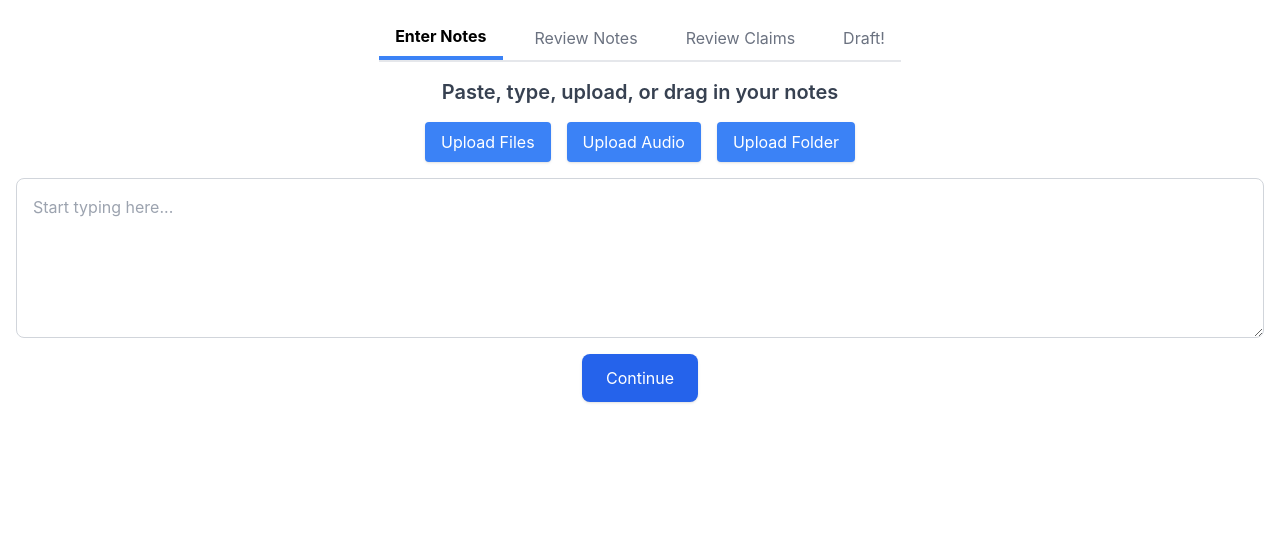
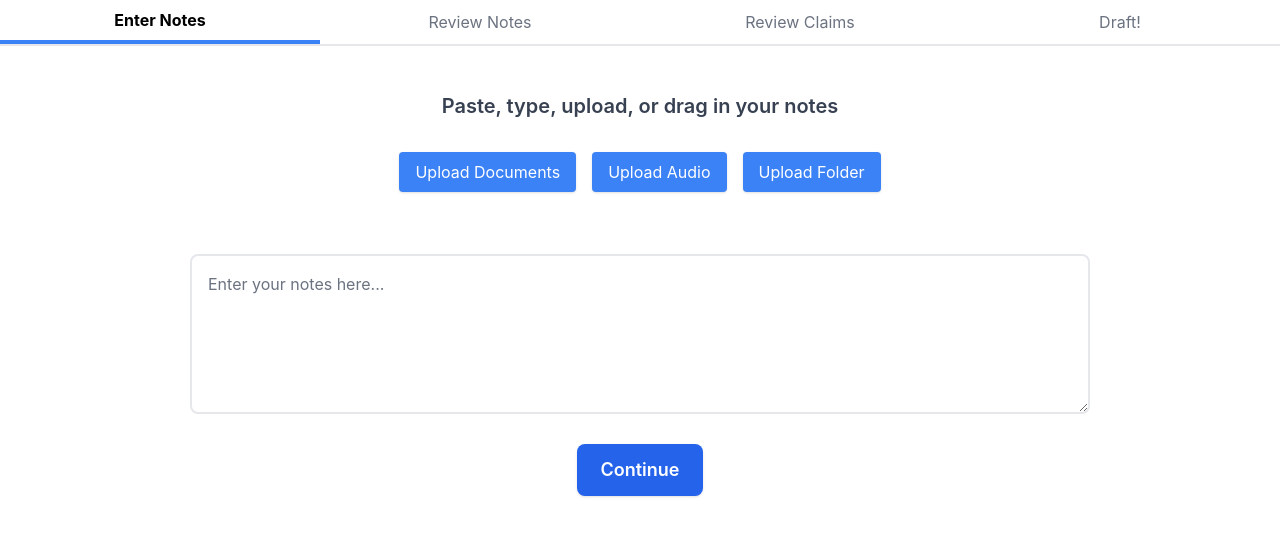
Before and after one commit to AlexeiKorolev/Mako-Frontend, a React (Create React App) app: page /#/app in a window 1280 px wide. Shown: the top 536 px of the page. Built offline with nearby package versions, Linux system fonts and the light colour scheme.

Commit message:
Enter notes UI

```diff
--- /dev/null
+++ b/src/components/tabs/DraftTab.js
@@ -0,0 +1,9 @@
+import React from 'react';
+
+export default function DraftTab() {
+    return (
+        <div className="p-4">
+            <h1 className="text-2xl font-bold">Draft!</h1>
+        </div>
+    );
+}
--- /dev/null
+++ b/src/components/tabs/EnterNotesTab.js
@@ -0,0 +1,104 @@
+import React, { useState } from 'react';
+
+export default function EnterNotesTab() {
+    const [selectedFiles, setSelectedFiles] = useState([]);
+
+    const handleFileSelect = (e) => {
+        const files = Array.from(e.target.files);
+        setSelectedFiles(prev => [...prev, ...files]);
+    };
+
+    const handleAudioSelect = (e) => {
+        const files = Array.from(e.target.files);
+        setSelectedFiles(prev => [...prev, ...files]);
+    };
+
+    const handleFolderSelect = (e) => {
+        const files = Array.from(e.target.files);
+        setSelectedFiles(prev => [...prev, ...files]);
+    };
+
+    const removeFile = (indexToRemove) => {
+        setSelectedFiles(prev => prev.filter((_, index) => index !== indexToRemove));
+    };
+
+    return (
+        <div className="flex flex-col items-center p-4">
+            {/* Title */}
+            <h1 className="text-xl font-semibold text-gray-700 mt-[30px] mb-8">
+                Paste, type, upload, or drag in your notes
+            </h1>
+
+            {/* Buttons */}
+            <div className="flex space-x-4 mb-8">
+                <button className="px-4 py-2 bg-blue-500 text-white rounded shadow">
+                    <label className="cursor-pointer">
+                        <input
+                            type="file"
+                            multiple
+                            accept=".pdf,.doc,.docx,.txt"
+                            className="hidden"
+                            onChange={handleFileSelect}
+                        />
+                        Upload Documents
+                    </label>
+                </button>
+                <button className="px-4 py-2 bg-blue-500 text-white rounded shadow">
+                    <label className="cursor-pointer">
+                        <input
+                            type="file"
+                            multiple
+                            accept="audio/*"
+                            className="hidden"
+                            onChange={handleAudioSelect}
+                        />
+                        Upload Audio
+                    </label>
+                </button>
+                <button className="px-4 py-2 bg-blue-500 text-white rounded shadow">
+                    <label className="cursor-pointer">
+                        <input
+                            type="file"
+                            multiple
+                            webkitdirectory=""
+                            directory=""
+                            className="hidden"
+                            onChange={handleFolderSelect}
+                        />
+                        Upload Folder
+                    </label>
+                </button>
+            </div>
+
+            {/* File List */}
+            {selectedFiles.length > 0 && (
+                <div className="w-full max-w-xl mb-8 border rounded-lg p-2 bg-white">
+                    <ul className="space-y-2 max-h-[170px] overflow-y-auto pr-2">
+                        {selectedFiles.map((file, index) => (
+                            <li key={index} className="flex justify-between items-center p-2 bg-gray-50 rounded">
+                                <span className="text-gray-700 truncate flex-1">{file.name}</span>
+                                <button
+                                    onClick={() => removeFile(index)}
+                                    className="text-gray-500 hover:text-red-500 ml-2"
+                                >
+                                    ×
+                                </button>
+                            </li>
+                        ))}
+                    </ul>
+                </div>
+            )}
+
+            {/* Textarea */}
+            <textarea
+                className="w-[900px] h-40 p-4 border-2 border-gray-390 rounded-lg focus:outline-none focus:ring-2 focus:ring-blue-400 mt-[30px] placeholder-gray-500"
+                placeholder="Enter your notes here..."
+            ></textarea>
+
+            {/* Continue Button */}
+            <button className="px-6 py-3 bg-blue-600 text-white rounded-lg shadow hover:bg-blue-700 text-lg font-semibold mt-[30px]">
+                Continue
+            </button>
+        </div>
+    );
+}
--- /dev/null
+++ b/src/components/tabs/ReviewClaimsTab.js
@@ -0,0 +1,9 @@
+import React from 'react';
+
+export default function ReviewClaimsTab() {
+    return (
+        <div className="p-4">
+            <h1 className="text-2xl font-bold">Review Claims</h1>
+        </div>
+    );
+}
--- /dev/null
+++ b/src/components/tabs/ReviewNotesTab.js
@@ -0,0 +1,9 @@
+import React from 'react';
+
+export default function ReviewNotesTab() {
+    return (
+        <div className="p-4">
+            <h1 className="text-2xl font-bold">Review Notes</h1>
+        </div>
+    );
+}
--- a/src/pages/AppPage.js
+++ b/src/pages/AppPage.js
@@ -1,16 +1,37 @@
 import React, { useState } from 'react';
+import EnterNotesTab from '../components/tabs/EnterNotesTab';
+import ReviewNotesTab from '../components/tabs/ReviewNotesTab';
+import ReviewClaimsTab from '../components/tabs/ReviewClaimsTab';
+import DraftTab from '../components/tabs/DraftTab';
 
 export default function NotesPage() {
   const [activeTab, setActiveTab] = useState("Enter Notes");
 
+  const tabs = ["Enter Notes", "Review Notes", "Review Claims", "Draft!"];
+
+  const renderTabContent = () => {
+    switch (activeTab) {
+      case "Enter Notes":
+        return <EnterNotesTab />;
+      case "Review Notes":
+        return <ReviewNotesTab />;
+      case "Review Claims":
+        return <ReviewClaimsTab />;
+      case "Draft!":
+        return <DraftTab />;
+      default:
+        return <EnterNotesTab />;
+    }
+  };
+
   return (
-    <div className="flex flex-col items-center p-4 space-y-4">
+    <div className="flex flex-col w-full">
       {/* Tabs */}
-      <div className="flex space-x-4 border-b-2 border-gray-200">
-        {["Enter Notes", "Review Notes", "Review Claims", "Draft!"].map((tab) => (
+      <div className="flex w-full border-b-2 border-gray-200">
+        {tabs.map((tab) => (
           <button
             key={tab}
-            className={`px-4 py-2 ${activeTab === tab
+            className={`flex-1 px-4 py-2 ${activeTab === tab
               ? "border-b-4 border-blue-500 font-bold"
               : "text-gray-500"
               }`}
@@ -21,34 +42,8 @@ export default function NotesPage() {
         ))}
       </div>
 
-      {/* Title */}
-      <h1 className="text-xl font-semibold text-gray-700">
-        Paste, type, upload, or drag in your notes
-      </h1>
-
-      {/* Buttons */}
-      <div className="flex space-x-4">
-        <button className="px-4 py-2 bg-blue-500 text-white rounded shadow">
-          Upload Files
-        </button>
-        <button className="px-4 py-2 bg-blue-500 text-white rounded shadow">
-          Upload Audio
-        </button>
-        <button className="px-4 py-2 bg-blue-500 text-white rounded shadow">
-          Upload Folder
-        </button>
-      </div>
-
-      {/* Textarea */}
-      <textarea
-        className="w-full h-40 p-4 border border-gray-300 rounded-lg focus:outline-none focus:ring-2 focus:ring-blue-400"
-        placeholder="Start typing here..."
-      ></textarea>
-
-      {/* Continue Button */}
-      <button className="px-6 py-3 bg-blue-600 text-white rounded-lg shadow hover:bg-blue-700">
-        Continue
-      </button>
+      {/* Tab Content */}
+      {renderTabContent()}
     </div>
   );
 }
```
